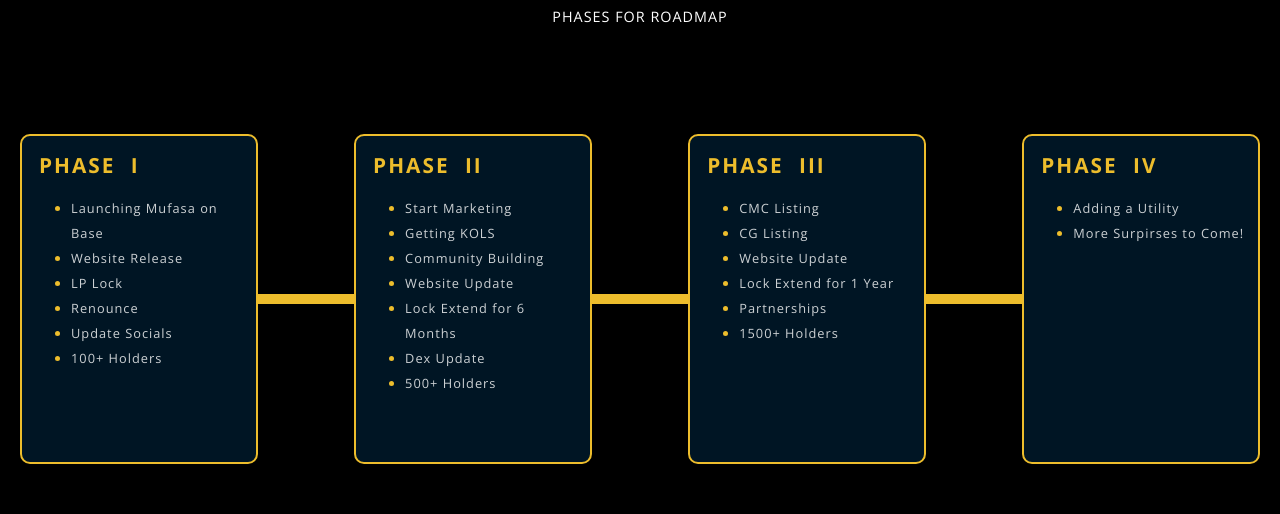
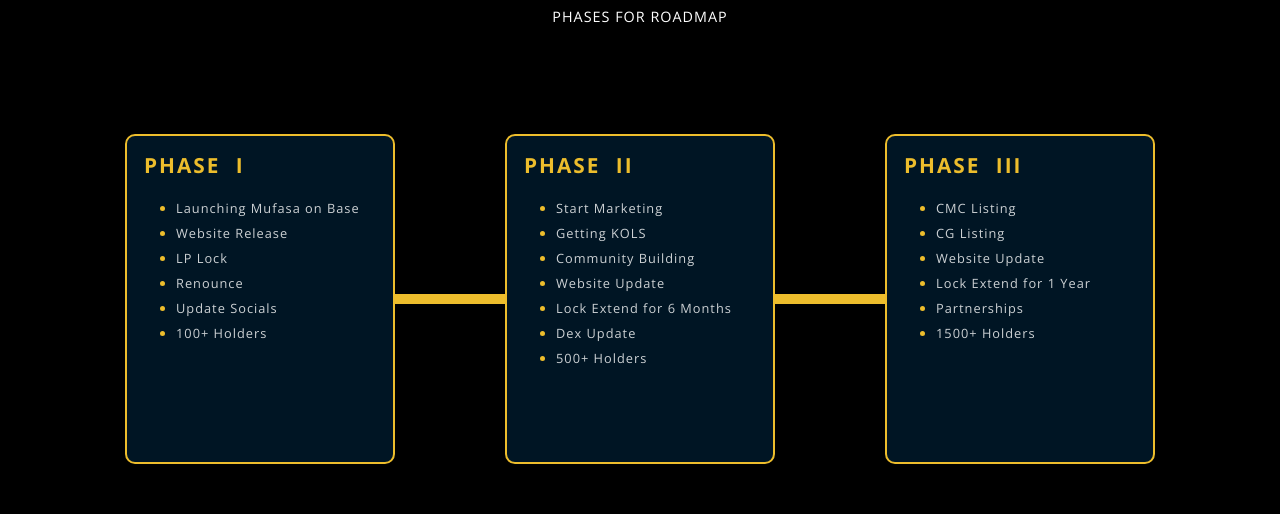
Before and after one commit to Wasiq-Fayyaz/Mufasa_Token, a React (Create React App) app: page / in a window 1280 px wide. Shown: the part 2020-2534 px from the top of the page. Built offline with nearby package versions, Linux system fonts and the light colour scheme.

Commit message:
Update roadmap.js

```diff
--- a/src/Components/roadmap/roadmap.js
+++ b/src/Components/roadmap/roadmap.js
@@ -54,17 +54,6 @@
               </ul>
             </div>
           </div>
-          <div className="card--line">
-          </div>
-          <div className="road--map--card">
-            <div className="road--map--text">
-              <h5>Phase IV</h5>
-              <ul>
-                <li><span>Adding a Utility</span></li>
-                <li><span>More Surpirses to Come!</span></li>
-              </ul>
-            </div>
-          </div>
         </div>
 
       </div>
```
